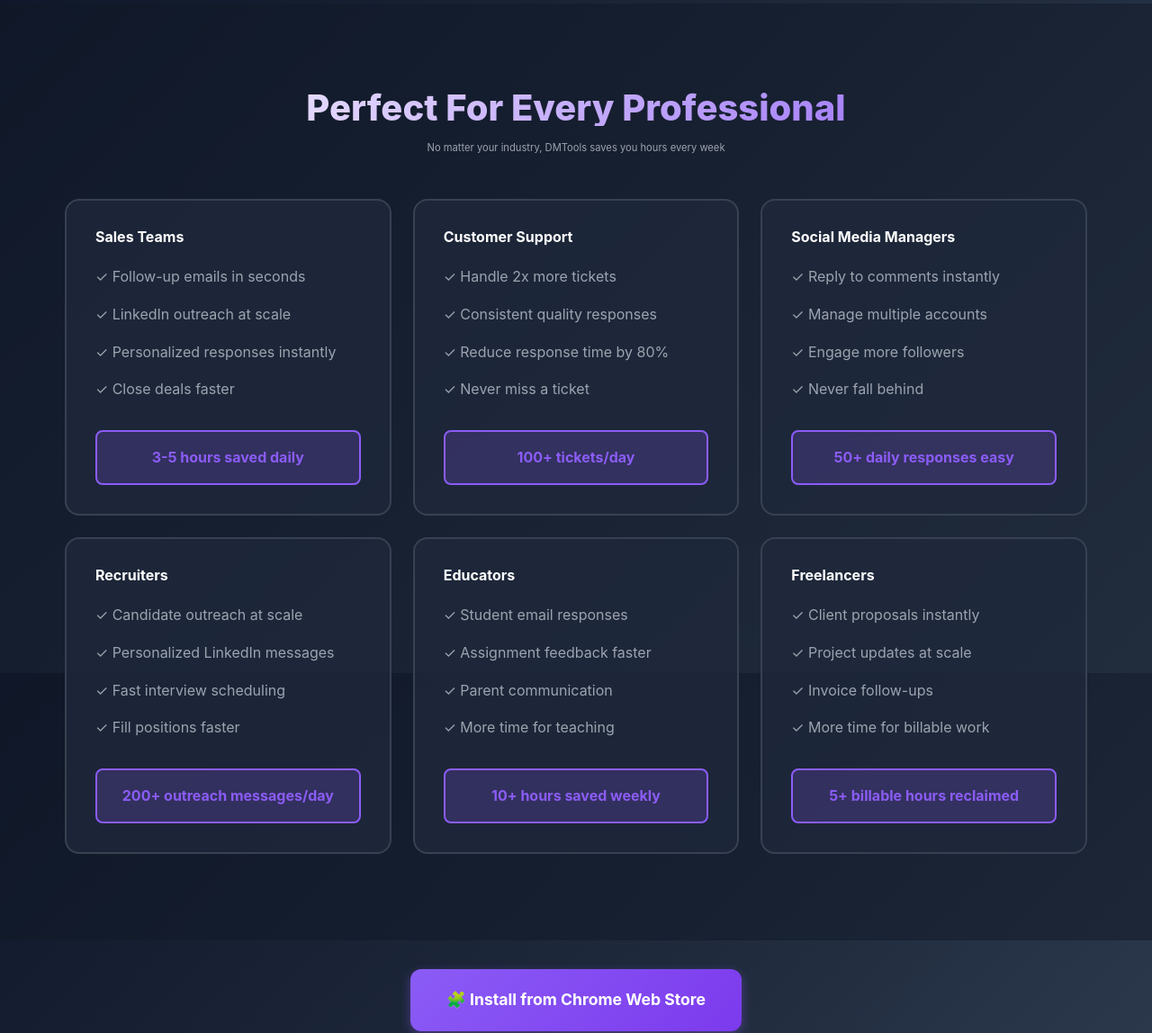
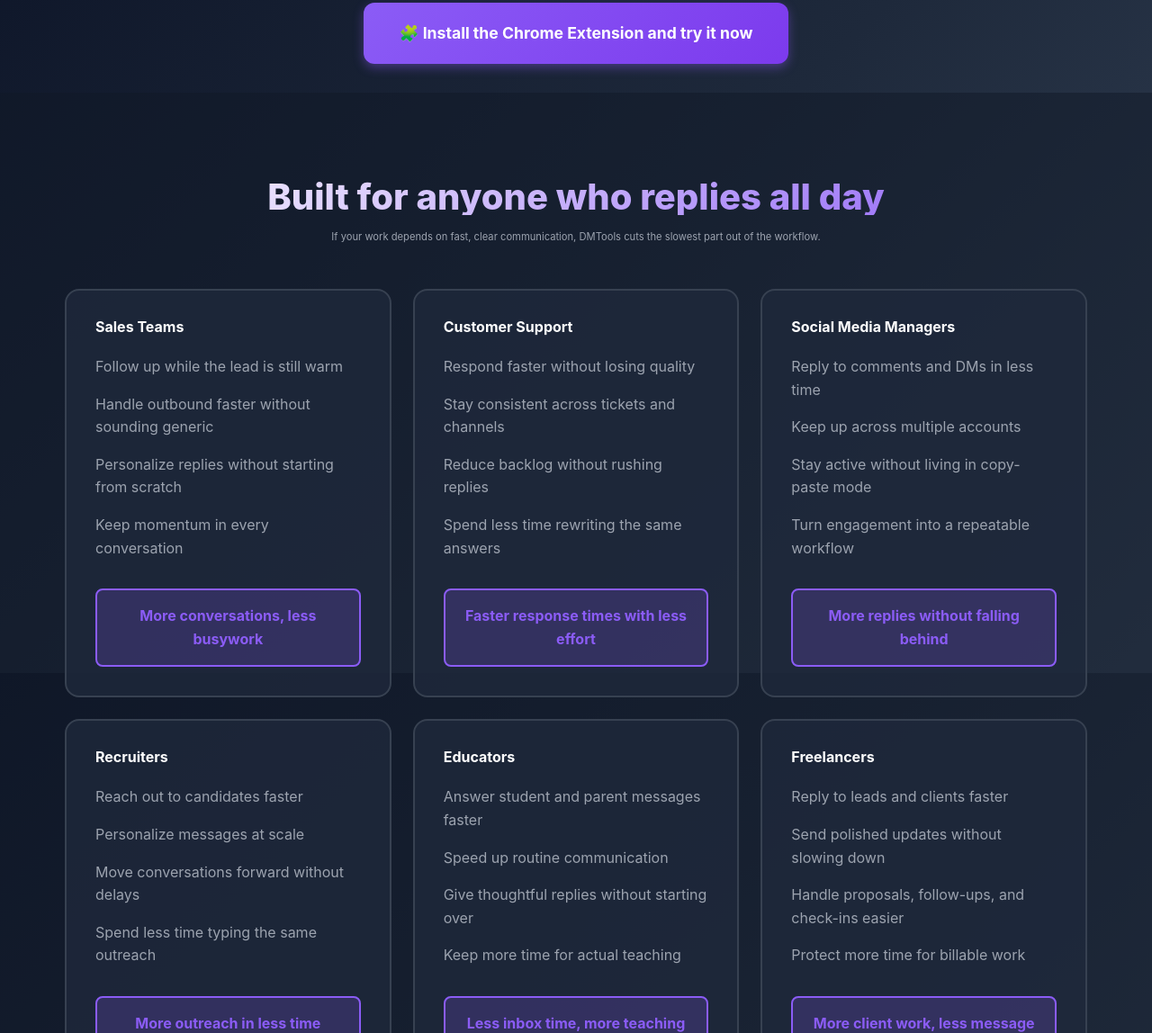
Before and after one commit to DMtoolsfun/dmtools-frontend, a plain HTML site: page index.html in a window 1280 px wide. Shown: the part 1652-2800 px from the top of the page at 90% size. Drawn offline with Linux system fonts and the light colour scheme.

Commit message:
copy(homepage): update hero/tutorial/use-cases and comparison intro messaging for extension conversion
# Conflicts:
#	index.html

```diff
--- a/index.html
+++ b/index.html
@@ -1137,13 +1137,13 @@
 <main class="hero">
   <div class="container">
     <div class="hero-intro">
-      <span class="hero-offer">10 free responses per month, forever - No credit card required</span>
-      <h1 class="hero-title">Generate better replies in seconds.</h1>
-      <p class="hero-subtitle">Get your first win fast in the DMTools generator.</p>
-      <p class="hero-tagline">Start free, then choose what fits your workflow: monthly plans or one-time response packs.</p>
+      <span class="hero-offer">10 free replies every month - no credit card required</span>
+      <h1 class="hero-title">Reply faster anywhere you type.</h1>
+      <p class="hero-subtitle">DMTools generates replies directly in the reply box on Gmail, LinkedIn, X, Instagram, support tools, and more.</p>
+      <p class="hero-tagline">No tab switching. No copy-paste workflow. Just capture the message, generate the reply, and keep moving.</p>
       <div class="hero-ctas">
-        <a href="/app.html" class="btn btn-primary btn-large">Try it free (10 replies/month)</a>
-        <a href="/pricing.html" class="btn btn-secondary btn-large">View Pricing</a>
+        <a href="/app.html" class="btn btn-primary btn-large">Try DMTools free</a>
+        <a href="https://chromewebstore.google.com/detail/dmtools-%E2%80%93-inline-reply-as/joheialcdpmcfgehhcpfjnppficonfih" class="btn btn-secondary btn-large" target="_blank" rel="noopener noreferrer">Install the Chrome Extension</a>
       </div>
     </div>
   </div>
@@ -1163,7 +1163,10 @@
 <section id="quickstart" class="tutorial-section" aria-labelledby="tutorial-title">
     <div class="container">
         <div class="tutorial-card card">
-            <h2 id="tutorial-title" class="section-title">Try the Extension in 10 Seconds</h2>
+            <h2 id="tutorial-title" class="section-title">See how DMTools works in under 10 seconds</h2>
+            <p class="tutorial-helper"><strong>Before you try it</strong></p>
+            <p class="tutorial-helper">You need to be signed into the Chrome extension to generate replies. Your website login and extension login are separate.</p>
+            <p class="tutorial-helper">Not installed yet? Install it from the Chrome Web Store.</p>
 
             <div class="tutorial-callout" role="note">
                   <div class="tutorial-callout-title">Quick heads up</div>
@@ -1185,16 +1188,16 @@
 
             <div class="tutorial-flow">
                 <div class="tutorial-block">
-                    <p class="tutorial-instruction">Highlight the sample incoming message and right-click..., then choose “Capture Message”</p>
+                    <p class="tutorial-instruction">1. Highlight the incoming message, right-click, and choose Capture Message.</p>
 
                     <textarea id="tutorial-incoming" class="tutorial-textarea" rows="4">Hey, just checking in on the proposal we sent last week. Do you have any updates for us?</textarea>
-                    <p class="tutorial-helper">This simulates an incoming DM/email. In the extension, “Capture Message” grabs this text for you.</p>
+                    <p class="tutorial-helper">This is the message you want to reply to. DMTools captures it for you so you do not have to copy and paste between tabs.</p>
                 </div>
 
                 <div class="tutorial-block">
-                    <p class="tutorial-instruction">Then right-click again in the reply box and choose “Generate Reply” and the AI generated response will appear</p>
+                    <p class="tutorial-instruction">2. Right-click in the reply box and choose Generate Reply. Your response appears right where you are typing.</p>
                     <textarea id="tutorial-reply" class="tutorial-textarea" rows="5" placeholder="Generated reply appears here..."></textarea>
-                    <p class="tutorial-helper">  If “Generate Reply” doesn’t work, you’re probably not signed into the <strong>extension</strong> yet (website login is separate). You can install from the chrome web store by clicking the button below.</p>
+                    <p class="tutorial-helper">If nothing happens, you are probably not signed into the extension yet. Install it, sign in once, and the workflow works directly in the reply box.</p>
 
 
                         <span id="tutorial-status" class="tutorial-helper tutorial-status" aria-live="polite"></span>
@@ -1211,7 +1214,7 @@
                class="extension-download-btn"
                target="_blank"
                rel="noopener noreferrer">
-                🧩 Install from Chrome Web Store
+                🧩 Install the Chrome Extension and try it now
             </a>
         </div>
 
@@ -1219,86 +1222,32 @@
     <!-- SECTION 5: USE CASES (Visual Grid) -->
 <section class="use-cases-section">
     <div class="container">
-        <h2 class="section-title">Perfect For Every Professional</h2>
-        <p class="section-subtitle">No matter your industry, DMTools saves you hours every week</p>
+        <h2 class="section-title">Built for anyone who replies all day</h2>
+        <p class="section-subtitle">If your work depends on fast, clear communication, DMTools cuts the slowest part out of the workflow.</p>
 
         <div class="use-cases-grid">
             <div class="use-case-card">
-                <h3>Sales Teams</h3>
-                <ul>
-                    <li>✓ Follow-up emails in seconds</li>
-                    <li>✓ LinkedIn outreach at scale</li>
-                    <li>✓ Personalized responses instantly</li>
-                    <li>✓ Close deals faster</li>
-                </ul>
-                <div class="use-case-stat">
-                    <strong>3-5 hours saved daily</strong>
-                </div>
+                <h3>Sales Teams</h3><ul><li>Follow up while the lead is still warm</li><li>Handle outbound faster without sounding generic</li><li>Personalize replies without starting from scratch</li><li>Keep momentum in every conversation</li></ul><div class="use-case-stat"><strong>More conversations, less busywork</strong></div>
             </div>
 
             <div class="use-case-card">
-                <h3>Customer Support</h3>
-                <ul>
-                    <li>✓ Handle 2x more tickets</li>
-                    <li>✓ Consistent quality responses</li>
-                    <li>✓ Reduce response time by 80%</li>
-                    <li>✓ Never miss a ticket</li>
-                </ul>
-                <div class="use-case-stat">
-                    <strong>100+ tickets/day</strong>
-                </div>
+                <h3>Customer Support</h3><ul><li>Respond faster without losing quality</li><li>Stay consistent across tickets and channels</li><li>Reduce backlog without rushing replies</li><li>Spend less time rewriting the same answers</li></ul><div class="use-case-stat"><strong>Faster response times with less effort</strong></div>
             </div>
 
             <div class="use-case-card">
-                <h3>Social Media Managers</h3>
-                <ul>
-                    <li>✓ Reply to comments instantly</li>
-                    <li>✓ Manage multiple accounts</li>
-                    <li>✓ Engage more followers</li>
-                    <li>✓ Never fall behind</li>
-                </ul>
-                <div class="use-case-stat">
-                    <strong>50+ daily responses easy</strong>
-                </div>
+                <h3>Social Media Managers</h3><ul><li>Reply to comments and DMs in less time</li><li>Keep up across multiple accounts</li><li>Stay active without living in copy-paste mode</li><li>Turn engagement into a repeatable workflow</li></ul><div class="use-case-stat"><strong>More replies without falling behind</strong></div>
             </div>
 
             <div class="use-case-card">
-                <h3>Recruiters</h3>
-                <ul>
-                    <li>✓ Candidate outreach at scale</li>
-                    <li>✓ Personalized LinkedIn messages</li>
-                    <li>✓ Fast interview scheduling</li>
-                    <li>✓ Fill positions faster</li>
-                </ul>
-                <div class="use-case-stat">
-                    <strong>200+ outreach messages/day</strong>
-                </div>
+                <h3>Recruiters</h3><ul><li>Reach out to candidates faster</li><li>Personalize messages at scale</li><li>Move conversations forward without delays</li><li>Spend less time typing the same outreach</li></ul><div class="use-case-stat"><strong>More outreach in less time</strong></div>
             </div>
 
             <div class="use-case-card">
-                <h3>Educators</h3>
-                <ul>
-                    <li>✓ Student email responses</li>
-                    <li>✓ Assignment feedback faster</li>
-                    <li>✓ Parent communication</li>
-                    <li>✓ More time for teaching</li>
-                </ul>
-                <div class="use-case-stat">
-                    <strong>10+ hours saved weekly</strong>
-                </div>
+                <h3>Educators</h3><ul><li>Answer student and parent messages faster</li><li>Speed up routine communication</li><li>Give thoughtful replies without starting over</li><li>Keep more time for actual teaching</li></ul><div class="use-case-stat"><strong>Less inbox time, more teaching time</strong></div>
             </div>
 
             <div class="use-case-card">
-                <h3>Freelancers</h3>
-                <ul>
-                    <li>✓ Client proposals instantly</li>
-                    <li>✓ Project updates at scale</li>
-                    <li>✓ Invoice follow-ups</li>
-                    <li>✓ More time for billable work</li>
-                </ul>
-                <div class="use-case-stat">
-                    <strong>5+ billable hours reclaimed</strong>
-                </div>
+                <h3>Freelancers</h3><ul><li>Reply to leads and clients faster</li><li>Send polished updates without slowing down</li><li>Handle proposals, follow-ups, and check-ins easier</li><li>Protect more time for billable work</li></ul><div class="use-case-stat"><strong>More client work, less message work</strong></div>
             </div>
         </div>
     </div>
@@ -1317,8 +1266,8 @@
         <!-- SECTION 2: VS COMPETITORS (Comparison Table) -->
         <section class="comparison-section">
             <div class="container">
-                <h2 class="section-title">Why Choose DMTools?</h2>
-                <p class="section-subtitle">The only AI assistant with true inline reply generation</p>
+                <h2 class="section-title">Why people switch to DMTools</h2>
+                <p class="section-subtitle">It removes the slowest part of AI writing: copying context out, bouncing between tabs, and pasting replies back in.</p>
 
                 <div class="comparison-table-wrapper">
                     <table class="comparison-table">
```
